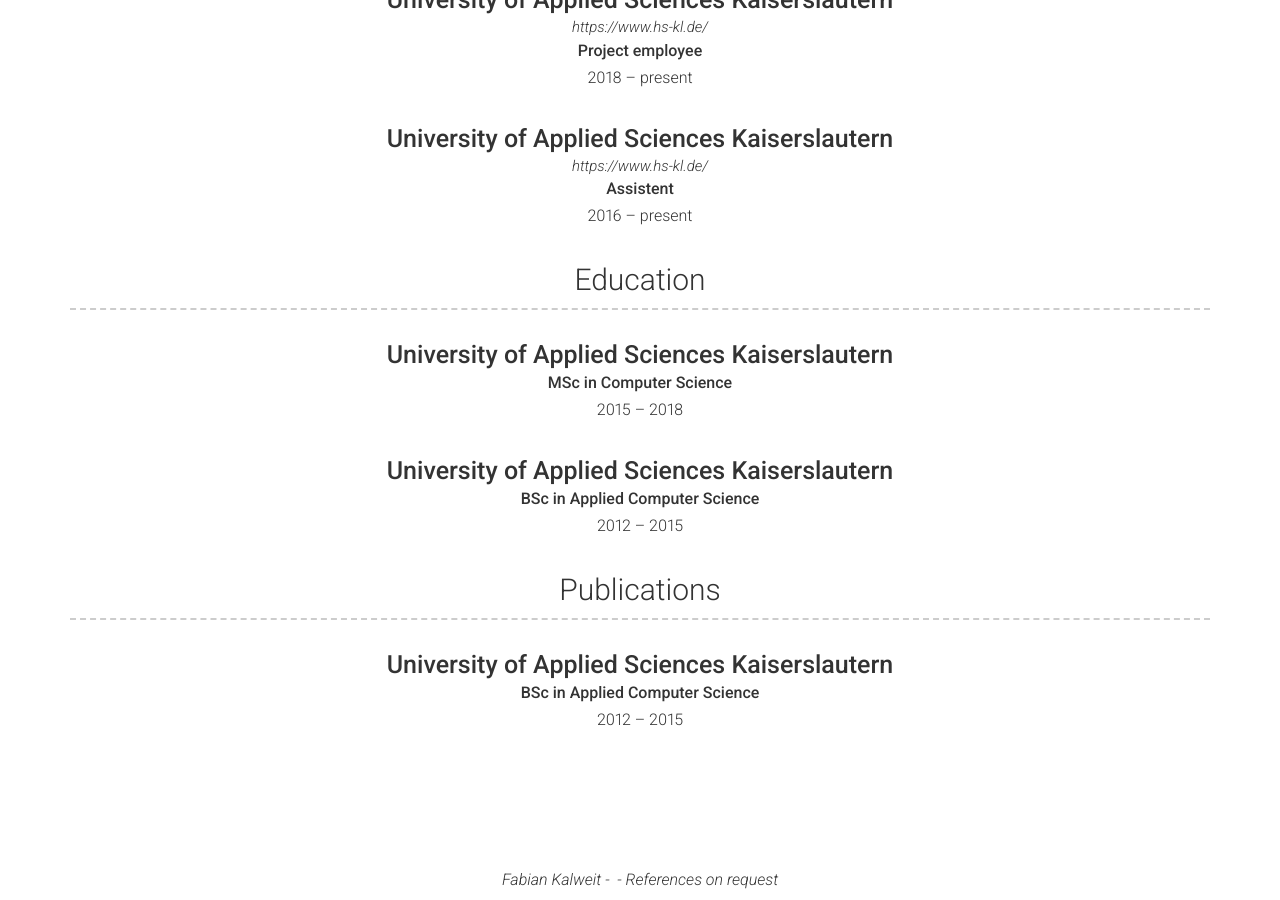
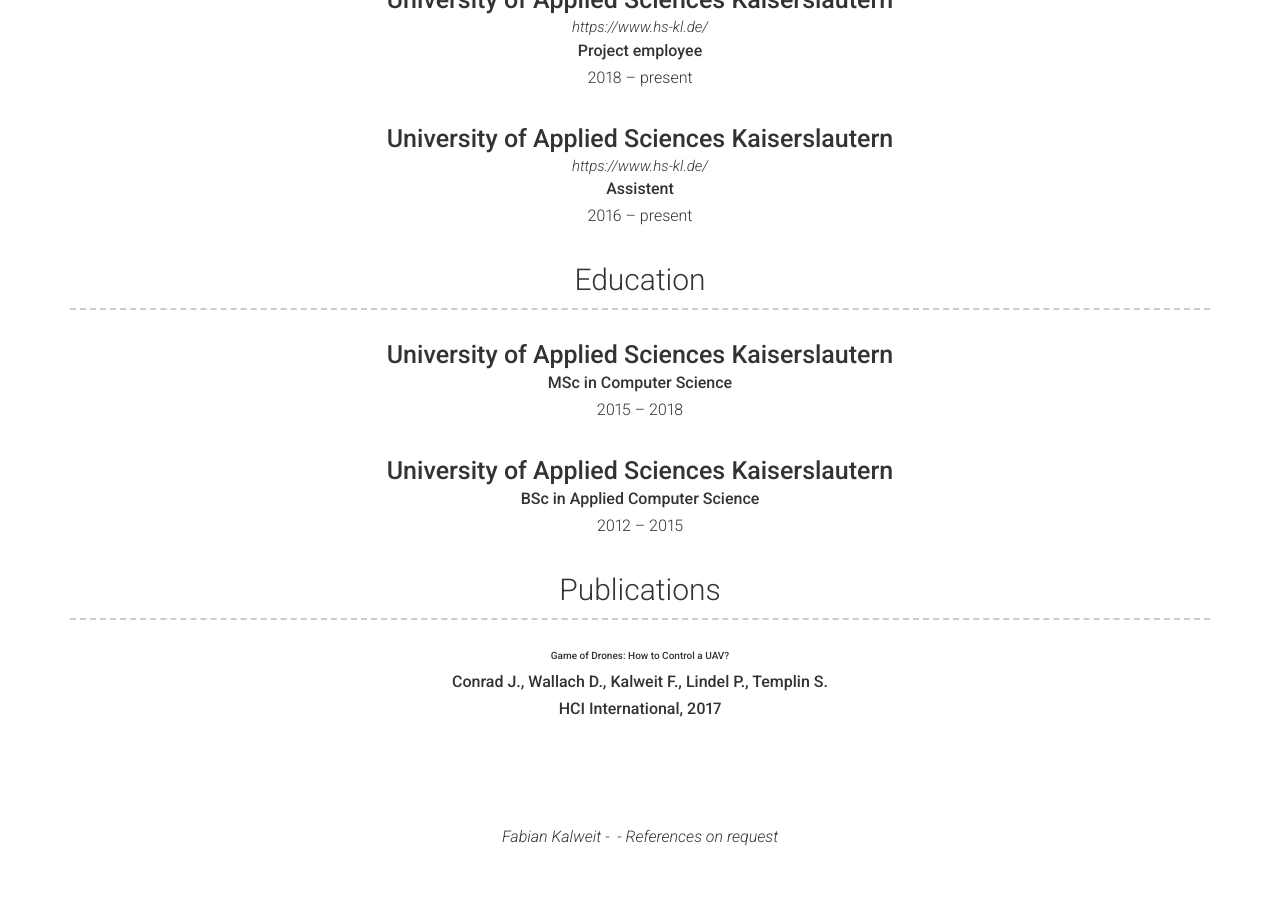
Before and after one commit to fkalweit/fkalweit.github.io, a Jekyll site: the page built from index.md, in a window 1280 px wide and 900 px high, scrolled down 890 px. Built offline with Jekyll 4.4.1, drawn with Linux system fonts in a browser that asks for light colours; nearby versions of some CDN libraries; after the commit the page ends 1746 px from its top, so only the background shows below that.

Commit message:
publications

```diff
--- a/_data/publications.yml
+++ b/_data/publications.yml
@@ -1,10 +1,4 @@
 # Publications template
-
-- layout: top-middle
-  name: University of Applied Sciences Kaiserslautern
-  dates: 2012 – 2015
-  qualification: BSc in Applied Computer Science
-
 - layout: top-middle
   title: "Game of Drones: How to Control a UAV?"
   authors: Conrad J., Wallach D., Kalweit F., Lindel P., Templin S.
--- a/_includes/top-middle.html
+++ b/_includes/top-middle.html
@@ -2,10 +2,13 @@
   <div class="col-xs-12 col-print-12 details">
     {%- if include.item.name -%}<h4>{{ include.item.name }}</h4>{%- endif -%}
     {%- if include.item.company -%}<h4>{{ include.item.company }}</h4>{%- endif -%}
+    {%- if include.item.title -%}<h5>{{ include.item.title }}</h5>{%- endif -%}
     {%- if include.item.link -%}
       {% include a.html href=include.item.link class="link" %}{{ include.item.link }}</a>
     {%- endif -%}
     {%- if include.item.job_title -%}<p><b>{{ include.item.job_title }}</b></p>{%- endif -%}
+    {%- if include.item.authors -%}<p><b>{{ include.item.authors }}</b></p>{%- endif -%}
+    {%- if include.item.conference -%}<p><b>{{ include.item.conference }}</b></p>{%- endif -%}
     {%- if include.item.qualification -%}<p><b>{{ include.item.qualification }}</b></p>{%- endif -%}
     {%- if include.item.dates -%}<p>{{ include.item.dates }}</p>{%- endif -%}
     {% for job in include.item.jobs %}
```
